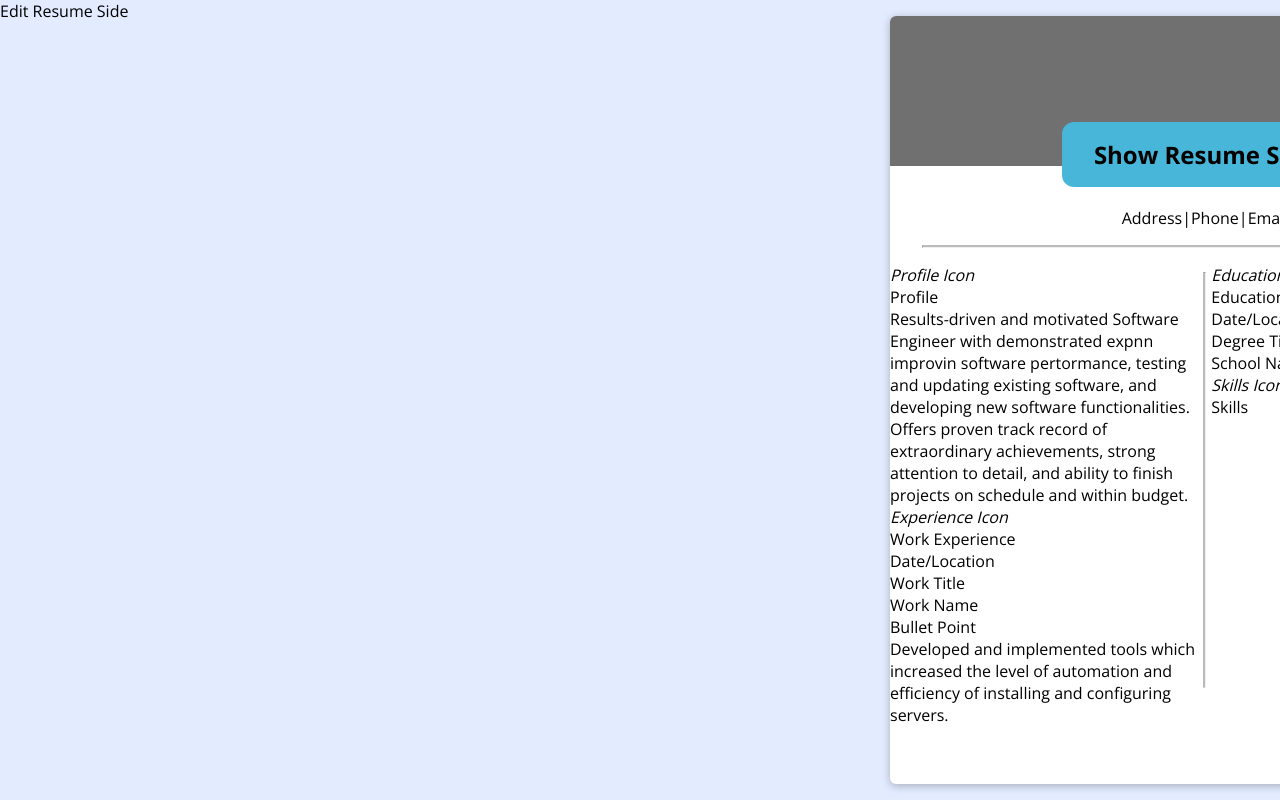
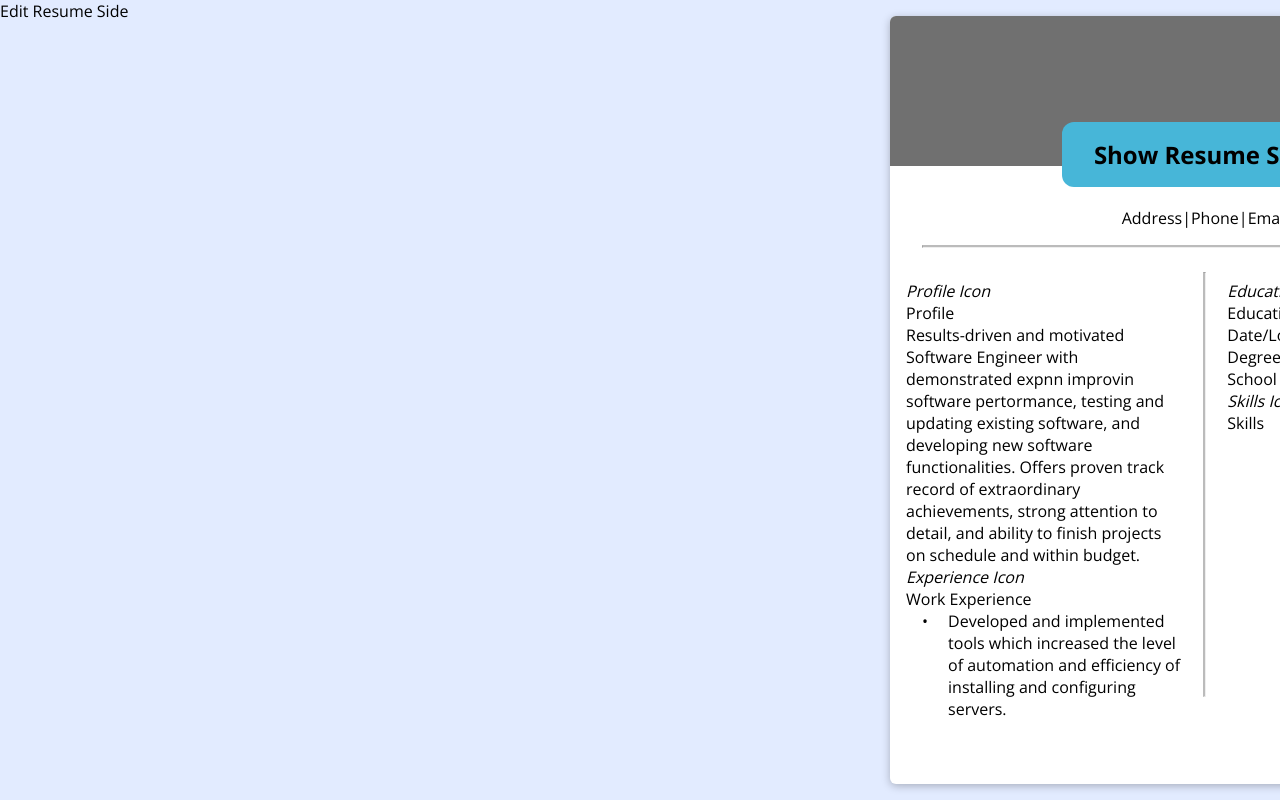
Before and after one commit to K-Mac-Sempreezy/CV, a React (Create React App) app: page / in a window 1280 px wide. Shown: the top 800 px of the page. Built offline with nearby package versions, Linux system fonts and the light colour scheme.

Commit message:
create experience.js

```diff
--- a/src/App.css
+++ b/src/App.css
@@ -1,8 +1,9 @@
 .parent {
   width: 100vw;
   min-width: 100rem;
-  height: 100vh;
+  /* height: 100vh; */
   min-height: 50rem;
+  max-height: 1000px;
   display: grid;
   grid-template-columns: 1fr 1fr;
   grid-gap: 20px;
--- /dev/null
+++ b/src/components/visual/bullet-point.css
@@ -0,0 +1,14 @@
+.bullet-point {
+  display: flex;
+  flex-direction: row;
+  align-items: flex-start;
+  margin-left: 1rem;
+}
+
+.bullet-point__point {
+  width: 10%;
+}
+
+.bullet-point__text {
+  width: 90%;
+}
--- /dev/null
+++ b/src/components/visual/bullet-point.js
@@ -0,0 +1,14 @@
+import React from 'react';
+
+import './bullet-point.css';
+
+const BulletPoint = props => {
+  return (
+    <div className='bullet-point'>
+      <div className='bullet-point__point'>•</div>
+      <div className='bullet-point__text'>{props.text}</div>
+    </div>
+  );
+};
+
+export default BulletPoint;
--- /dev/null
+++ b/src/components/visual/experience.js
@@ -0,0 +1,19 @@
+import React from 'react';
+
+import DateLocation from './date-location';
+import Title from './title';
+import Subtitle from './subtitle';
+import BulletPoint from './bullet-point';
+
+const Experience = props => {
+  return (
+    <React.Fragment>
+      <DateLocation date={props.date} location={props.location} />
+      <Title title={props.title} />
+      <Subtitle subtitle={props.subtitle} />
+      <BulletPoint text={props.text} />
+    </React.Fragment>
+  );
+};
+
+export default Experience;
--- a/src/components/visual/show-resume.css
+++ b/src/components/visual/show-resume.css
@@ -44,8 +44,7 @@
   grid-template-columns: 49fr 2fr 49fr;
 }
 
-/* .show__block-left {
+.show__block-left,
+.show__block-right {
+  margin: 1rem;
 }
-
-.show__block-right {
-} */
--- a/src/components/visual/show-resume.js
+++ b/src/components/visual/show-resume.js
@@ -4,6 +4,8 @@ import Icon from '../ui-elements/icon';
 import DateLocation from './date-location';
 import Title from './title';
 import Subtitle from './subtitle';
+// import BulletPoint from './bullet-point';
+import Experience from './experience';
 import './show-resume.css';
 
 const ShowResume = props => {
@@ -38,23 +40,28 @@ const ShowResume = props => {
             <div>
               <Icon>Experience Icon</Icon>
               <div>Work Experience</div>
-              <div>
-                <DateLocation
-                >
-                  Date/Location
+            </div>
+            <Experience
+              date={props.date}
+              location={props.location}
+              title={props.title}
+              subtitle={props.subtitle}
+              text={
+                'Developed and implemented tools which increased the level of automation and efficiency of installing and configuring servers.'
+              }
+            />
+            {/* <div>
+                <DateLocation>
+                  06/2017 - 03/2019 STUTTGART, GERMANY
                 </DateLocation>
-                <Title>Work Title</Title>
-                <Subtitle>Work Name</Subtitle>
-                <div>
-                  <div>Bullet Point</div>
-                  <div>
-                    Developed and implemented tools which increased
-                    the level of automation and efficiency of
-                    installing and configuring servers.
-                  </div>
-                </div>
-              </div>
-            </div>
+                <Title>Software Engineer</Title>
+                <Subtitle>Critical Alert, Inc.</Subtitle>
+                <BulletPoint>
+                  Developed and implemented tools which increased the
+                  level of automation and efficiency of installing and
+                  configuring servers.
+                </BulletPoint>
+              </div> */}
           </div>
         </div>
         <hr className='divider__vert' />
```
